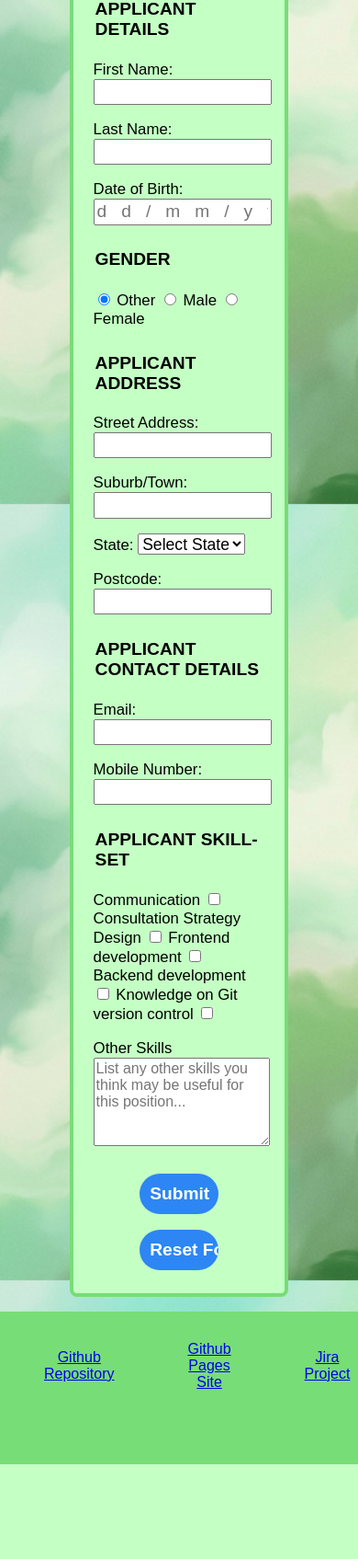
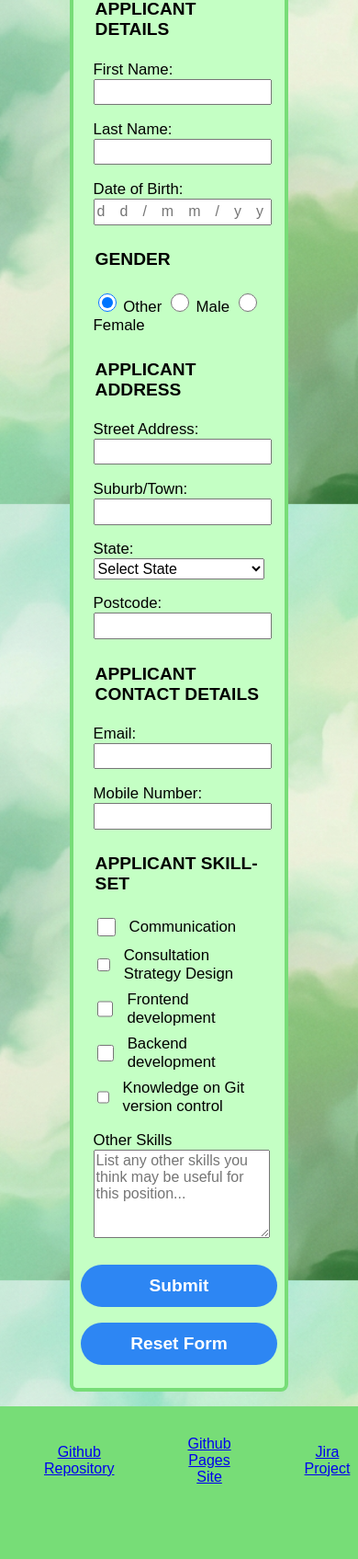
Before and after one commit to 106566951/Web-Technology-Project-Part-2, a PHP site: page /apply.php in a window 390 px wide; the page is wider, and only the part inside the window is pictured. Shown: the part 296-1991 px from the top of that part at 92% size. Before the commit the page ends 1888 px from the top of that part, so only its background shows below. Run offline with PHP 8.4, Linux system fonts and the light colour scheme.

Commit message:
Added flexbox structure to application form and addded media query for better mobile device accessibility

```diff
--- a/apply.php
+++ b/apply.php
@@ -77,17 +77,27 @@
             </fieldset>
             <fieldset  class="form_field" id="input_skills">
                 <legend>Applicant Skill-set</legend>
-                <p>
-                    <label for="comms">Communication</label>
-                    <input type="checkbox" name="skill_set[]" id="comms" value="Communication">
-                    <label for="strategy">Consultation Strategy Design</label>
-                    <input type="checkbox" name="skill_set[]" id="strategy" value="Consultation Strategy Design">
-                    <label for="frontend">Frontend development</label>
-                    <input type="checkbox" name="skill_set[]" id="frontend" value="Frontend development">
-                    <label for="backend">Backend development</label>
-                    <input type="checkbox" name="skill_set[]" id="backend" value="Backend development">
-                    <label for="backend">Knowledge on Git version control</label>
-                    <input type="checkbox" name="skill_set[]" id="git_control" value="Knowledge on Git version control">
+                <p class="input_skills">
+                    <span class="skill_item">
+                        <input type="checkbox" name="skill_set[]" id="comms" value="Communication">
+                        <label for="comms">Communication</label>
+                    </span>
+                    <span class="skill_item">
+                        <input type="checkbox" name="skill_set[]" id="strategy" value="Consultation Strategy Design">
+                        <label for="strategy">Consultation Strategy Design</label>
+                    </span>
+                    <span class="skill_item">
+                        <input type="checkbox" name="skill_set[]" id="frontend" value="Frontend development">
+                        <label for="frontend">Frontend development</label>
+                    </span>
+                    <span class="skill_item">
+                        <input type="checkbox" name="skill_set[]" id="backend" value="Backend development">
+                        <label for="backend">Backend development</label>
+                    </span>
+                    <span class="skill_item">
+                        <input type="checkbox" name="skill_set[]" id="git_control" value="Knowledge on Git version control">
+                        <label for="git_control">Knowledge on Git version control</label>
+                    </span>
                 </p>
                 <p>
                     <label for="other_skills">Other Skills</label><br>
--- a/styles/style.css
+++ b/styles/style.css
@@ -487,6 +487,7 @@ figure{
     margin: auto;
     padding: 0.5em;
 }
+
 .input_form{
     background-color: #c4ffc4;
     border: solid 0.3em #77DD77;
@@ -497,6 +498,8 @@ figure{
     width: 60%;
     max-width: 600px;
     border-radius: 0 0 0.5em 0.5em;
+    display: flex;
+    flex-direction: column;
 }
 
 /* Styles for fieldsets and legends */
@@ -520,6 +523,20 @@ figure{
 .form_field p{font-size: 1.05rem;}
 .select_input{height: 1.4rem;font-size: 1.1rem;}
 
+/* Layout for skills list */
+.input_skills {
+    display: flex;
+    flex-direction: column;
+    align-items: flex-start;
+    gap: 8px;
+}
+.skill_item {
+    display: flex;
+    flex-direction: row;
+    align-items: center;
+    gap: 8px;
+}
+
 /* Styles for submit button */
 #submit_reset{
     text-align: center;
@@ -540,6 +557,36 @@ figure{
 }
 .submit_but:hover, .reset_but:hover{background-color: rgb(0, 79, 182);}
 .submit_but:active, .reset_but:active{width: 37.5%;}
+
+/* Media query for application form */
+@media (max-width: 600px) {
+    #input_address p:has(#state) {
+        flex-direction: column;
+        align-items: flex-start;
+    }
+
+    /* Make the select full width like the other inputs */
+    .select_input {width: 100%;}
+
+    /* Bigger tap targets for inputs */
+    .form_input,.select_input,#input_skills textarea {font-size: 1rem;}
+    .skill_item,#input_gender p {gap: 12px;}
+
+    input[type="checkbox"],
+    input[type="radio"] {
+        width: 20px;
+        height: 20px;
+    }
+
+    /* Stack submit/reset buttons vertically */
+    #submit_reset {flex-direction: column;}
+
+    .submit_but,
+    .reset_but {
+        width: 100%;
+        padding: 12px;
+    }
+}
 
 /* ------------------------------------------ */
 /* ---------- Jobs Form CSS ---------- */
```
